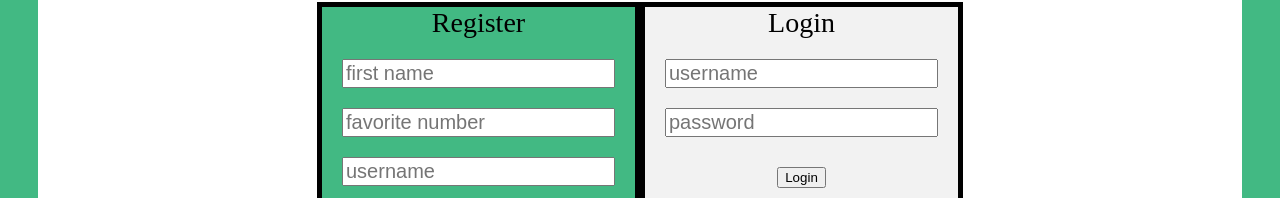
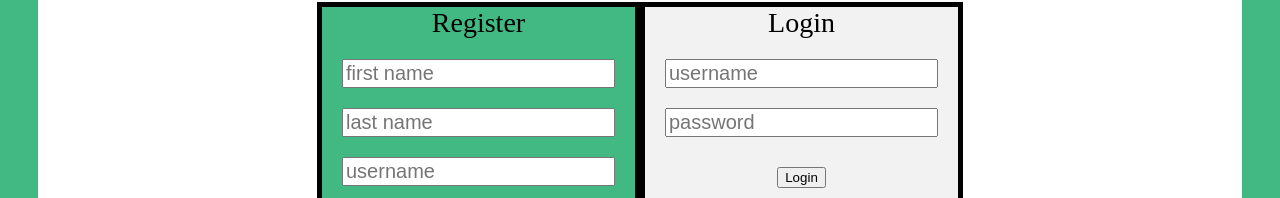
Before and after one commit to amadeuspeterson/creative-project, a Vue app in the folder front-end/: page / in a window 1280 px wide. Shown: the part 278-476 px from the top of the page. Built offline with nearby package versions, Linux system fonts and the light colour scheme; no server answers.

Commit message:
Update Login.vue

```diff
--- a/front-end/src/components/Login.vue
+++ b/front-end/src/components/Login.vue
@@ -9,10 +9,11 @@
         <div class="register">
           <legend>Register</legend>
           <input placeholder="first name" v-model="firstName">
-          <input placeholder="favorite number" v-model="favoriteNumber">
+          <input placeholder="last name" v-model="lastName">
           <input placeholder="username" v-model="username">
           <input type="password" placeholder="password" v-model="password">
           <button type="submit" class="pure-button pure-button-primary" @click.prevent="register">Register</button>
+          <br>
           <p v-if="error" class="error">{{error}}</p>
         </div>
         <div class="login">
@@ -20,6 +21,7 @@
           <input placeholder="username" v-model="usernameLogin">
           <input type="password" placeholder="password" v-model="passwordLogin">
           <button type="submit" class="pure-button pure-button-primary" @click.prevent="login">Login</button>
+          <br>
           <p v-if="errorLogin" class="error">{{errorLogin}}</p>
         </div>
       </div>
@@ -35,7 +37,7 @@ export default {
   data() {
     return {
       firstName: '',
-      favoriteNumber: '',
+      lastName: '',
       username: '',
       password: '',
       usernameLogin: '',
@@ -127,6 +129,7 @@ input {
 
 button {
   margin: 10px;
+  flex-direction: column;
 }
 
 .error {
```
